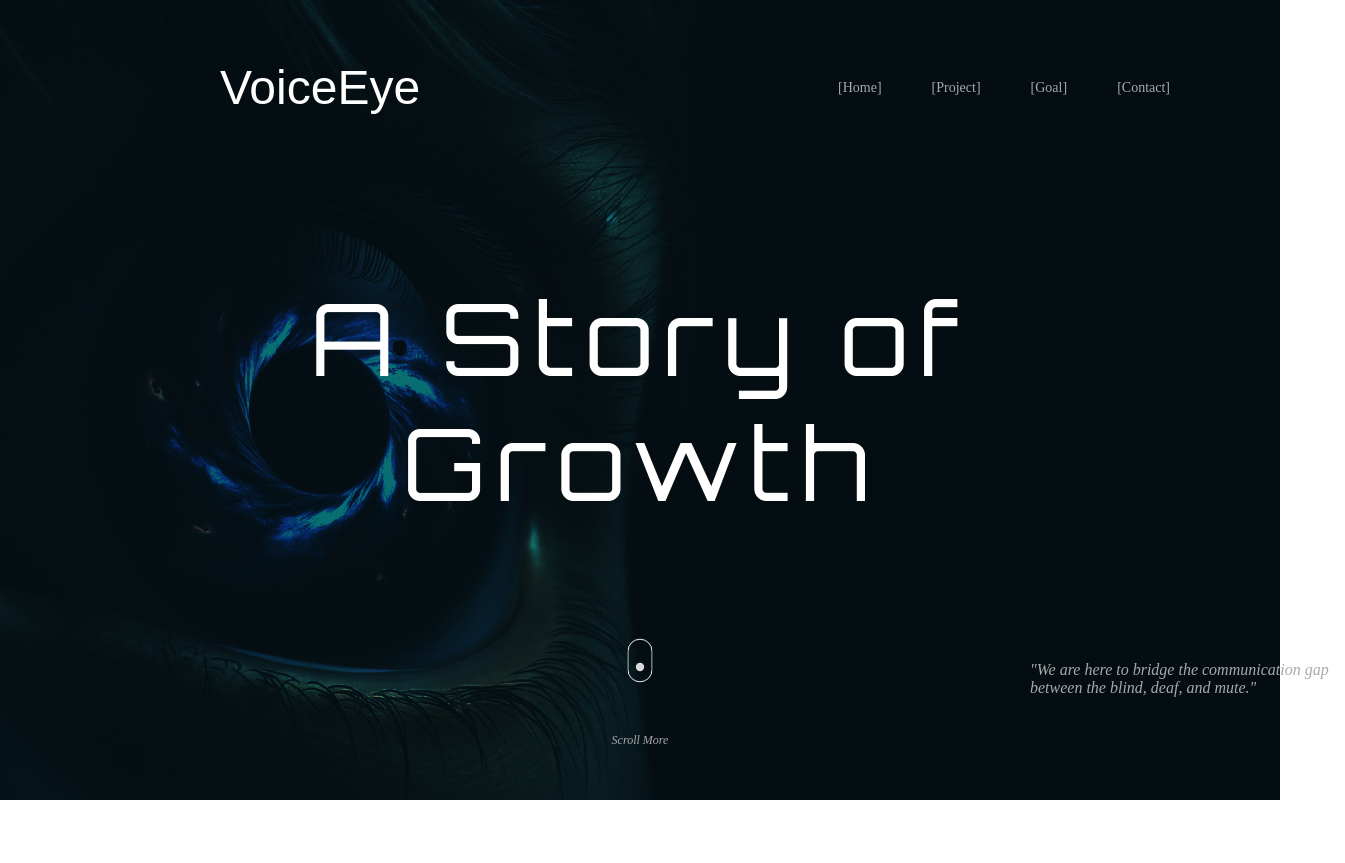
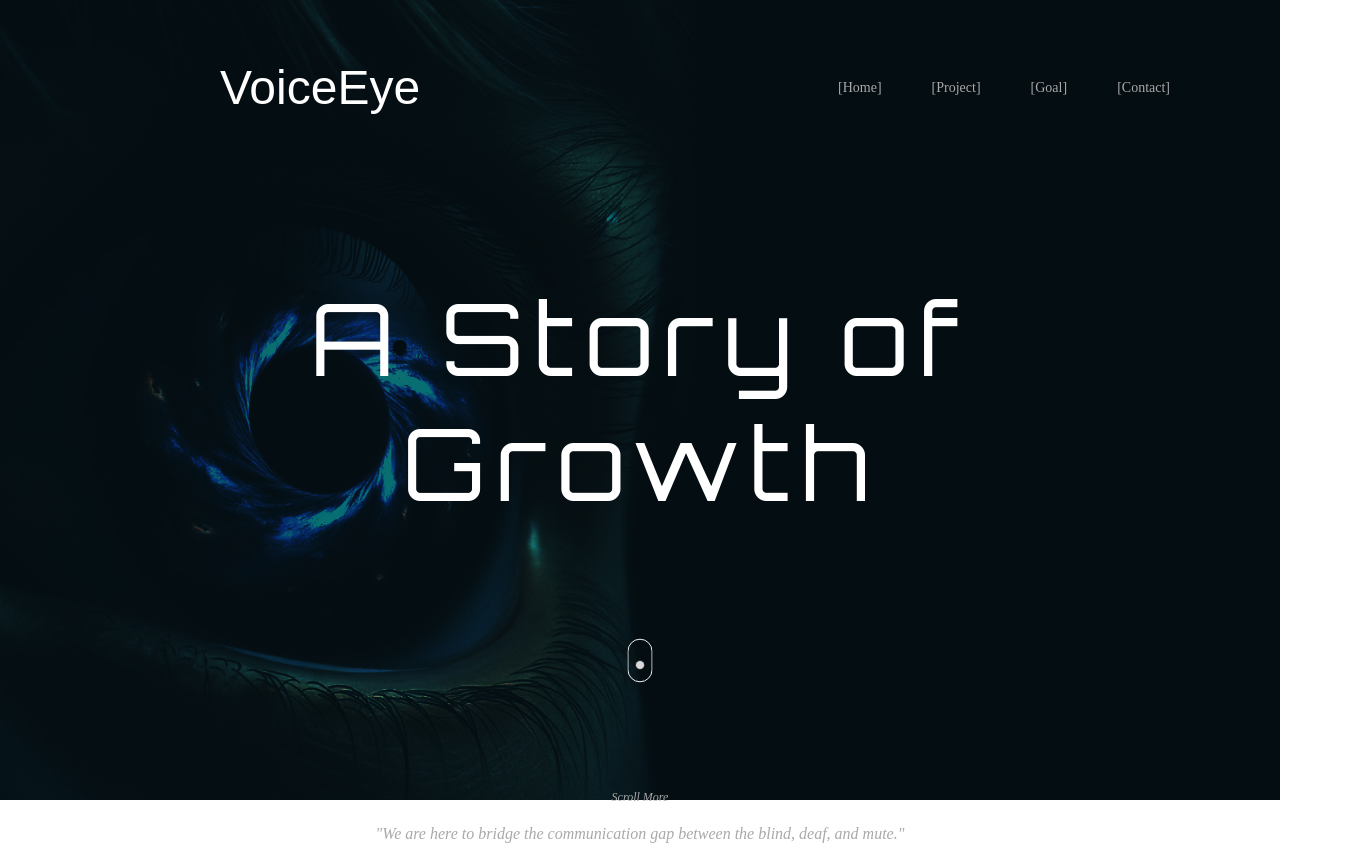
Before and after one commit to jaydeepk8/VoiceEye, a React (Vite) app: page /FirstSection in a window 1280 px wide. Shown: the whole page, 1345 px wide, since content can reach past the window. Before the commit the page ends 800 px from the top, so only its background shows below. Built offline with nearby package versions, Linux system fonts and the light colour scheme; a web font is replaced by a local one.

Commit message:
many things

```diff
--- a/package.json
+++ b/package.json
@@ -13,7 +13,8 @@
     "@studio-freight/react-lenis": "^0.0.36",
     "react": "^18.2.0",
     "react-dom": "^18.2.0",
-    "react-router-dom": "^6.18.0",
+    "react-router-dom": "^6.21.2",
+    "react-transition-group": "^4.4.5",
     "sass": "^1.69.5",
     "styled-components": "^6.1.0"
   },
--- a/src/App.jsx
+++ b/src/App.jsx
@@ -1,24 +1,30 @@
 import React from "react";
-import { Routes, Route, useLocation } from "react-router-dom";
+import { BrowserRouter as Router, Routes, Route, useLocation } from "react-router-dom";
 import Header from './Component/header/Header';
 import FirstSection from './pages/FirstSection';
-// import Preloader from './Preloader';
+import Hero from './pages/Hero';
 import SecondSection from './pages/SecondSection';
 import Loader from './Loader';
 
+
+import { TransitionGroup, CSSTransition } from 'react-transition-group';
 
 function App() {
   const location = useLocation();
 
   return (
-    <>
-      {location.pathname !== '/' && <Header />}
-      <Routes>
-        <Route path="/" element={<Loader />} />
-        <Route path="/FirstSection" element={<FirstSection />} />
-        <Route path="/SecondSection" element={<SecondSection />} />
-      </Routes>
-    </>
+    <TransitionGroup>
+      <CSSTransition key={location.key} classNames="fade" timeout={200}>
+        <Routes>
+          <Route path="/" element={<Loader />} />
+
+          <Route path="/FirstSection" element={<FirstSection />} />
+          <Route path="/Hero" element={<Hero />} />
+
+          <Route path="/SecondSection" element={<SecondSection />} />
+        </Routes>
+      </CSSTransition>
+    </TransitionGroup>
   );
 }
 
--- a/src/Component/header/Header.jsx
+++ b/src/Component/header/Header.jsx
@@ -1,4 +1,4 @@
-import React from "react";
+import React, { useState } from "react";
 import styled from "styled-components";
 
 const StyledHeader = styled.div`
@@ -6,15 +6,16 @@ const StyledHeader = styled.div`
   justify-content: space-between;
   align-items: center;
   padding: 20px;
-  position: absolute; // Position the header over the MainSection
-  width: 100%; // Header should span the full width
-  top: 0; // Align the header to the top of the Container
-  z-index: 10; // Ensure the header is above the MainSection
-  // Add any additional styling for the header here
+  position: absolute;
+  width: 100%;
+  top: 0;
+  z-index: 10;
   margin-top:40px;
+
+  @media (max-width: 768px) {
+    flex-direction: column;
+  }
 `;
-
-
 
 const Logo = styled.div`
   color: #FFFFFF;
@@ -24,6 +25,11 @@ const Logo = styled.div`
   line-height: normal;
   margin-left: 200px;
   user-select: none;
+  @media (max-width: 768px) {
+    margin-left: 20px;
+    font-size: 32px;
+
+  }
 `;
 
 const NavLinks = styled.div`
@@ -32,6 +38,13 @@ const NavLinks = styled.div`
   align-items: center;
   flex-grow: 1;
   margin-right: 90px;
+
+  @media (max-width: 768px) {
+    display: ${props => (props.open ? 'flex' : 'none')};
+    flex-direction: column;
+    width: 100%;
+    margin: 0;
+  }
 `;
 
 const NavLink = styled.div`
@@ -42,21 +55,64 @@ const NavLink = styled.div`
   font-size: 14px;
   font-weight: 50;
   user-select: none;
-
 `;
 
+const Hamburger = styled.div`
+  display: none;
+  flex-direction: column;
+  justify-content: space-around;
+  width: 2rem;
+  height: 2rem;
+  position: fixed;
+  top: 55px;
+  right: 40px;
+  z-index: 30;
+  cursor: pointer;
+
+  div {
+    width: 2rem;
+    height: 0.25rem;
+    background: #333;
+    border-radius: 10px;
+    transform-origin: 1px;
+    transition: opacity 0.3s, transform 0.3s;
+
+    :first-child {
+      transform: ${({ open }) => (open ? 'rotate(45deg)' : 'rotate(0)')};
+    }
+
+    :nth-child(2) {
+      opacity: ${({ open }) => (open ? '0' : '1')};
+    }
+
+    :nth-child(3) {
+      transform: ${({ open }) => (open ? 'rotate(-45deg)' : 'rotate(0)')};
+    }
+  }
+
+  @media (max-width: 768px) {
+    display: flex;
+
+  }
+`;
 
 function Header() {
+  const [open, setOpen] = useState(false);
+
   return (
     <StyledHeader>
       <Logo>VoiceEye</Logo>
-        <NavLinks>
+      <Hamburger open={open} onClick={() => setOpen(!open)}>
+        <div />
+        <div />
+        <div />
+      </Hamburger>
+      <NavLinks open={open}>
         <NavLink>[Home]</NavLink>
         <NavLink>[Project]</NavLink>
         <NavLink>[Goal]</NavLink>
         <NavLink>[Contact]</NavLink>
       </NavLinks>
-
     </StyledHeader>
   );
 }
--- a/src/Library.scss
+++ b/src/Library.scss
@@ -16,9 +16,26 @@
     box-sizing: border-box;
 }
 
-
 body{
     margin: 0;
     font-family: Arial, Helvetica, sans-serif;
     overflow-x: hidden;
 }
+
+.fade-enter {
+  opacity: 0;
+}
+
+.fade-enter-active {
+  opacity: 1;
+  transition: opacity 500ms;
+}
+
+.fade-exit {
+  opacity: 1;
+}
+
+.fade-exit-active {
+  opacity: 0;
+  transition: opacity 500ms;
+}
--- a/src/Loader.jsx
+++ b/src/Loader.jsx
@@ -110,6 +110,38 @@ animation: move-bg 8s infinite linear;
 
 `;
 
+const StyleSmallTitle = styled.p`
+  color: darkgray;
+  font-family: 'Orbitron', sans-serif;
+  font-size: 12px;
+  position: absolute;
+  justify-content: center;
+  user-select: none;
+  align-items: center;
+  cursor: pointer;
+  bottom: 40px;
+
+  a {
+    color: white;
+  }
+
+
+  @media (max-width: 768px) {
+    font-size: 8px;
+  }
+
+  @media (max-width: 480px) {
+    font-size: 6px;
+  }
+`;
+
+
+
+
+
+
+
+
 
 function Loader() {
   const navigate = useNavigate();
@@ -123,6 +155,10 @@ function Loader() {
           <StyleH2>Explore</StyleH2>
         </ParentDiv>
       </StyledHoverWrapper>
+      <StyleSmallTitle onClick={() => navigate('/FirstSection')}>
+  By entering the site, you will able to see the content of the site.
+  For more info check <a href="your_website_url">website</a>.
+</StyleSmallTitle>
     </StyledLoader>
   );
 }
--- a/src/main.jsx
+++ b/src/main.jsx
@@ -1,17 +1,17 @@
-import React from 'react'
-import ReactDOM from 'react-dom/client'
-import App from './App.jsx'
-import './Library.scss'
-import { ReactLenis } from '@studio-freight/react-lenis'
-import { BrowserRouter } from 'react-router-dom'
+import React from 'react';
+import ReactDOM from 'react-dom';
+import App from './App.jsx';
+import './Library.scss';
+import { ReactLenis } from '@studio-freight/react-lenis';
+import { BrowserRouter } from 'react-router-dom';
 
-
-ReactDOM.createRoot(document.getElementById('root')).render(
+ReactDOM.render(
   <ReactLenis root>
-      <React.StrictMode>
-        <BrowserRouter>
-          <App />
-        </BrowserRouter>
-      </React.StrictMode>
-  </ReactLenis>
-)
+    <React.StrictMode>
+      <BrowserRouter>
+        <App />
+      </BrowserRouter>
+    </React.StrictMode>
+  </ReactLenis>,
+  document.getElementById('root')
+);
--- a/src/pages/FirstSection.jsx
+++ b/src/pages/FirstSection.jsx
@@ -1,5 +1,7 @@
 import React from "react";
 import styled from "styled-components";
+import Header from '../Component/header/Header';
+
 
 const Container = styled.div`
   position: relative; // Establish relative positioning context
@@ -31,6 +33,12 @@ const MainSection = styled.div`
     mix-blend-mode: color-dodge; // Add Color Dodge effect
     z-index: -1;
   }
+
+  @media (max-width: 768px) {
+
+    font-size: 32px;
+
+  }
 `;
 
 
@@ -51,28 +59,29 @@ const Title = styled.h1`
     text-align: center; // Center align the text
     z-index: 2;
     user-select: none; // Disable text selection
+    @media (max-width: 768px) {
+      font-size: 1em;
+
+
+    }
 `;
 
-
 const FullPageContainer = styled.div`
-  position: relative;  // Or 'absolute' if you want it relative to its parent container
-  top: 0;
-  left: 0;
-  width: 100vw;     // 100% of the viewport width
-  height: 100vh;    // 100% of the viewport height
   display: flex;
-  // background-image: url('/assets/images/FirstSectionImg.png');
-  justify-content: center;
-  // background-color: #040D11;
-
+  flex-direction: column;
+  justify-content: space-between;
   align-items: center;
+  height: 100%;
 `;
-
 const SvgContainer = styled.div`
   display: flex;
   flex-direction: column;
   align-items: center;
+  margin: 20px 0;
 
+  @media (max-width: 768px) {
+    margin: 10px 0;
+  }
 `;
 
 const CenteredSvg = styled.svg`
@@ -80,6 +89,28 @@ const CenteredSvg = styled.svg`
   top: 82%;  // Adjust this value to move the SVG down
   left: 50%;
   transform: translate(-50%, -40%);  // Adjust the second value to fine-tune the vertical position
+
+// circle animation here
+
+rect {
+  fill: none;
+  stroke: white;
+
+}
+
+circle {
+  fill: #D9D9D9;
+  animation: moveUpDown 2s ease-in-out infinite;
+}
+
+@keyframes moveUpDown {
+  0%, 100% {
+    transform: translateY(0);
+  }
+  50% {
+    transform: translateY(-4px);
+  }
+}
   `;
 
 const TextBelowSvg = styled.div`
@@ -90,47 +121,50 @@ color: darkgray;
   font-weight: 400;
   line-height: normal;
   user-select: none;
-   margin-top: 680px;  // Adjust this value for spacing between the SVG and the text
+  margin-top: 770px;  // Adjust this value for spacing between the SVG and the text
 
+  @media (max-width: 768px) {
+    margin-top: 770px;  // Adjust this value for smaller screens
+  }
 `;
 
+
 const BottomTextContainer = styled.div`
-font-family: 'Oooh Baby', sans-serif;
-  position: absolute; // Positioning relative to the FullPageContainer
-  bottom: 20px;
-  width: 100%; // Ensure it spans the width of the page
+  font-family: K2D;
   display: flex;
-  justify-content: center; // This centers the BottomText
+  justify-content: center;
   user-select: none;
+  width: 100%;
+  text-align: center;
+  margin-bottom: 20px;
+
+  @media (max-width: 768px) {
+    margin-bottom: 10px;
+  }
 `;
 
+
 const BottomText = styled.div`
-
-  bottom: 20px;    // Distance from the bottom of the screen
-  left: 50%;       // Center horizontally
-  transform: translateX(-50%); // Center align the text block horizontally
-  width: 315px;
-  height: 69px;
-  flex-shrink: 0;
   color: darkgray;
   font-family: K2D;
   font-size: 16px;
   font-style: italic;
   font-weight: 50;
   line-height: normal;
-  margin-left: 1500px;
-  margin-right: 90px;
-  margin-bottom: 50px;
   user-select: none;
+  text-align: center;
+  margin-bottom: 20px; // Adjust this value as needed
 
+  @media (max-width: 768px) {
+    font-size: 12px;
+  }
 `;
 
 function FirstSection() {
   return (
     <>
-
+      <Header />
       <MainSection>
-
         <FullPageContainer>
         <Title>A Story of Growth</Title>
           <SvgContainer>
```
Also changed, not shown: 1 other file (tests, documents, lock files or other folders). Lines whose indentation alone changed are shown as unchanged.
